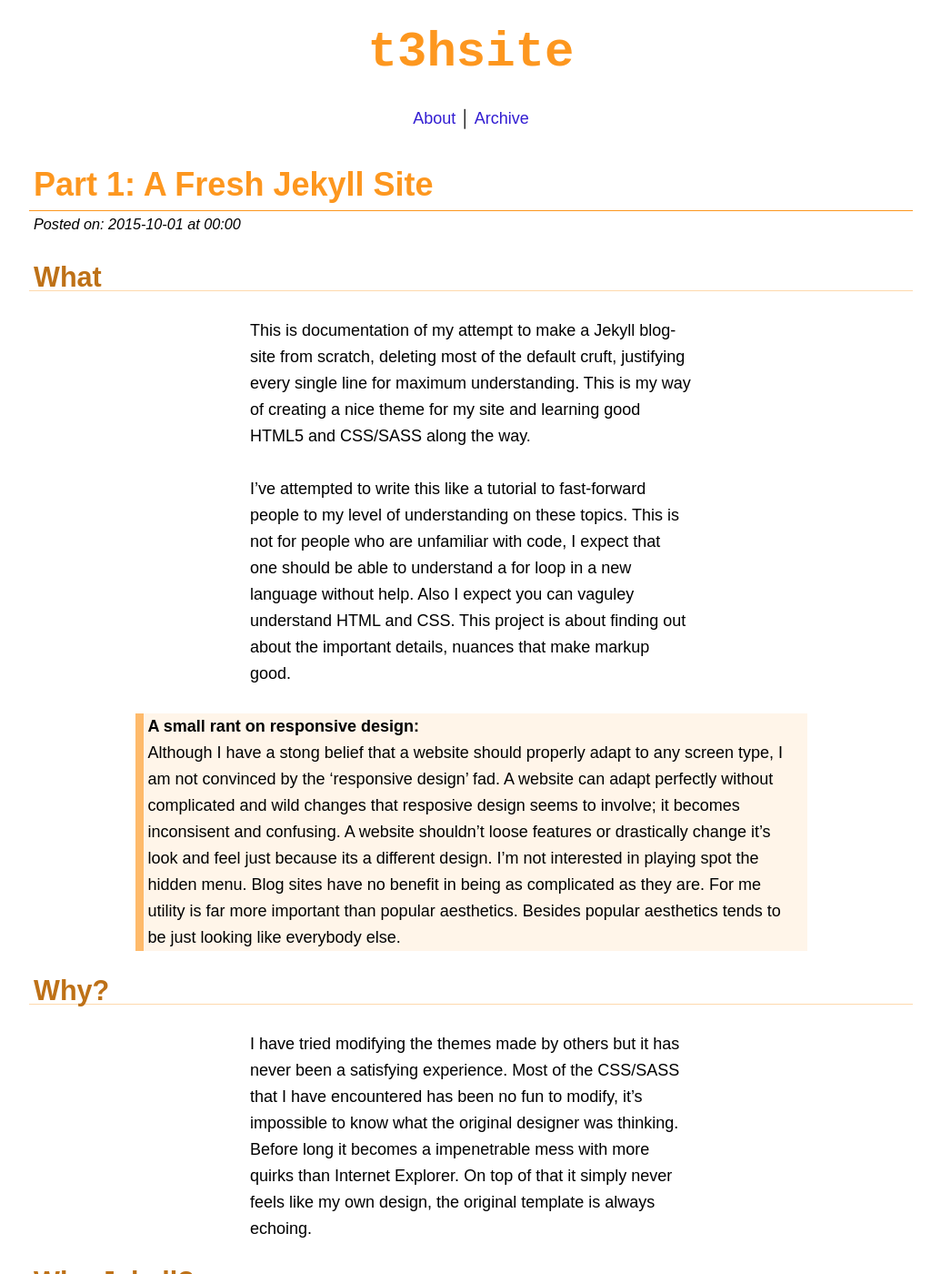
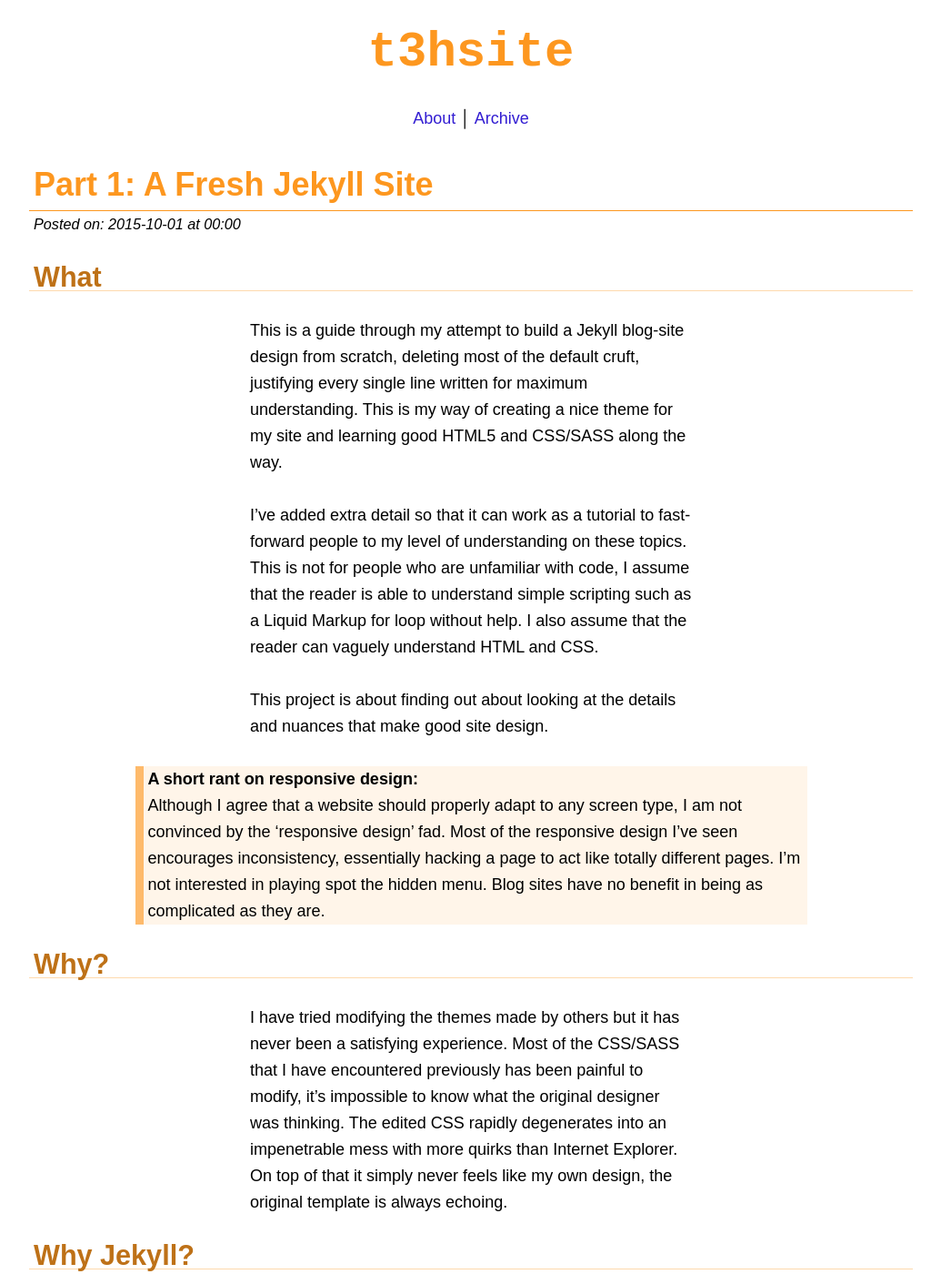
Before and after one commit to t3hmun/t3hsite, a Jekyll site: the page built from _posts/2015-10-01-part-01-a-fresh-theme.md, in a window 1280 px wide and 1400 px high. Shown: the whole window at 91% size, without its empty margins (122-1157 px from the left). Built offline with Jekyll 4.4.1, drawn with Linux system fonts in a browser that asks for light colours; some of the changed text lies outside the part shown.

Commit message:
Revised part 1.

```diff
--- a/_posts/2015-10-01-part-01-a-fresh-theme.md
+++ b/_posts/2015-10-01-part-01-a-fresh-theme.md
@@ -7,27 +7,28 @@
 
 ## What
 
-This is documentation of my attempt to make a Jekyll blog-site from scratch, deleting most of the default cruft, justifying every single line for maximum understanding. This is my way of creating a nice theme for my site and learning good HTML5 and CSS/SASS along the way.
+This is a guide through my attempt to build a Jekyll blog-site design from scratch, deleting most of the default cruft, justifying every single line written for maximum understanding.
+This is my way of creating a nice theme for my site and learning good HTML5 and CSS/SASS along the way.
 
-I've attempted to write this like a tutorial to fast-forward people to my level of understanding on these topics. This is not for people who are unfamiliar with code, I expect that one should be able to understand a for loop in a new language without help. Also I expect you can vaguley understand HTML and CSS. This project is about finding out about the important details, nuances that make markup good.
+I've added extra detail so that it can work as a tutorial to fast-forward people to my level of understanding on these topics. This is not for people who are unfamiliar with code, I assume that the reader is able to understand simple scripting such as a Liquid Markup for loop without help.
+I also assume that the reader can vaguely understand HTML and CSS.
+
+This project is about finding out about looking at the details and nuances that make good site design.
 
 
-> __A small rant on responsive design:__
+> __A short rant on responsive design:__
 >
->Although I have a stong belief that a website should properly adapt to any screen type, I am not convinced by the 'responsive design' fad.
-A website can adapt perfectly without complicated and wild changes that resposive design seems to involve; it becomes inconsisent and confusing.
-A website shouldn't loose features or drastically change it's look and feel just because its a different design.
-I'm not interested in playing spot the hidden menu.
-Blog sites have no benefit in being as complicated as they are.
-For me utility is far more important than popular aesthetics.
-Besides popular aesthetics tends to be just looking like everybody else.
+> Although I agree that a website should properly adapt to any screen type, I am not convinced by the 'responsive design' fad.
+> Most of the responsive design I've seen encourages inconsistency, essentially hacking a page to act like totally different pages.
+> I'm not interested in playing spot the hidden menu.
+> Blog sites have no benefit in being as complicated as they are.
 
 
 ## Why?
 
 I have tried modifying the themes made by others but it has never been a satisfying experience.
-Most of the CSS/SASS that I have encountered has been no fun to modify, it's impossible to know what the original designer was thinking.
-Before long it becomes a impenetrable mess with more quirks than Internet Explorer.
+Most of the CSS/SASS that I have encountered previously has been painful to modify, it's impossible to know what the original designer was thinking.
+The edited CSS rapidly degenerates into an impenetrable mess with more quirks than Internet Explorer.
 On top of that it simply never feels like my own design, the original template is always echoing.
 
 
@@ -38,6 +39,8 @@
 * Easy to use
 
 I've already fiddled with Jekyll and it is satisfactory.
-I've considered trying other things or even writing my own tool-chain, but that seems excessive; too many higher priority tasks to accomplish.
+I've considered trying other things or even writing my own tool-chain, but that seems excessive, too many better things to be doing.
 
-I should warn that this will not be using versions of Jekyll compatible with GitHub's generator; the site will still work perfectly hosted on GitHub, but generated on your own computer, offline. GitHub compatibility limits the features available. Letting GitHub generate the site for you just creates duplication and confusion, for me it is more difficult. Best to stick with the newest version with least bugs and the most features and flexibility. Control your own tool-chain.
+I'm not using GitHub's version of Jekyll.
+GitHub is still fine to host the site, but the generation has to be offline.
+GitHub compatibility limits the features available and ends up being tedious.
```
